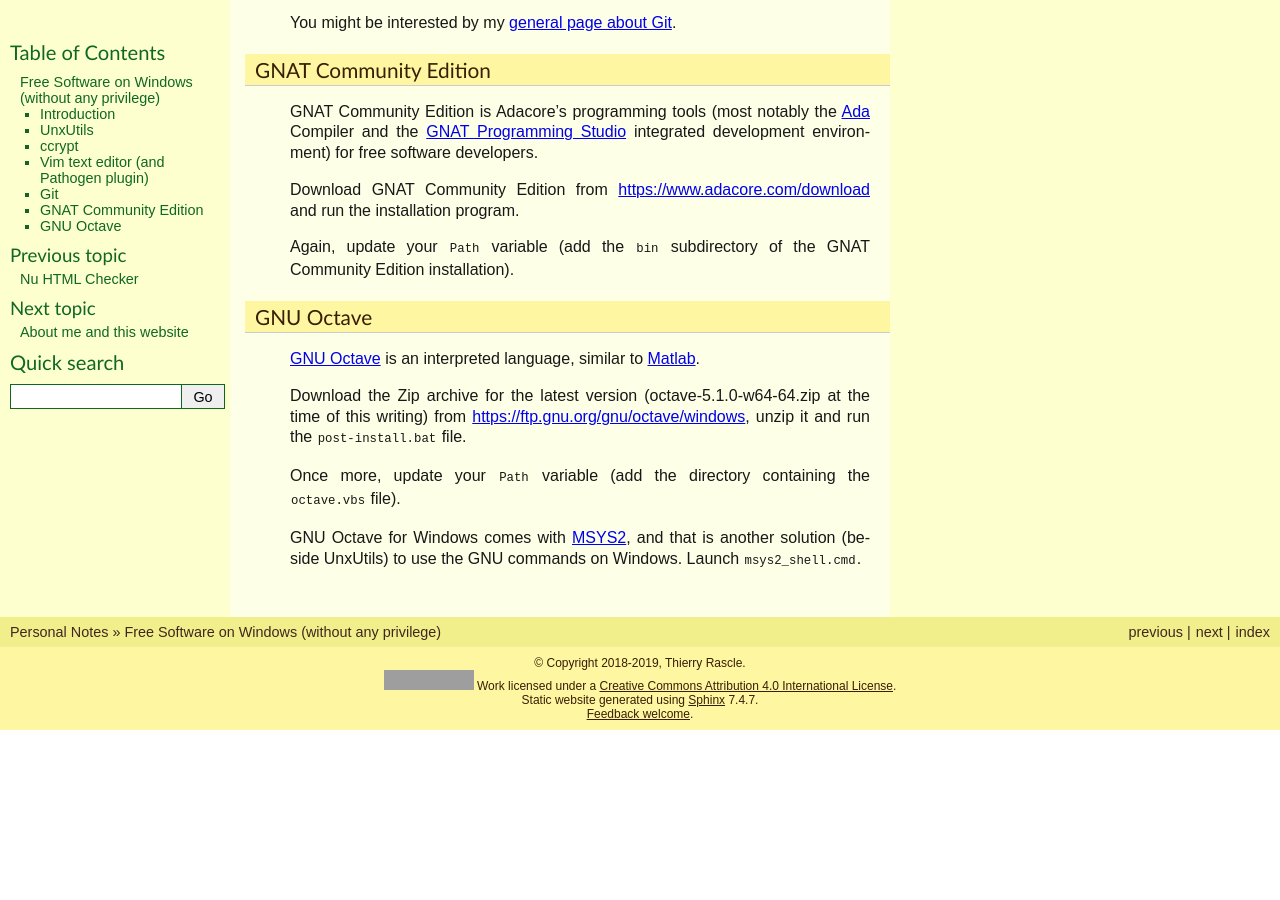
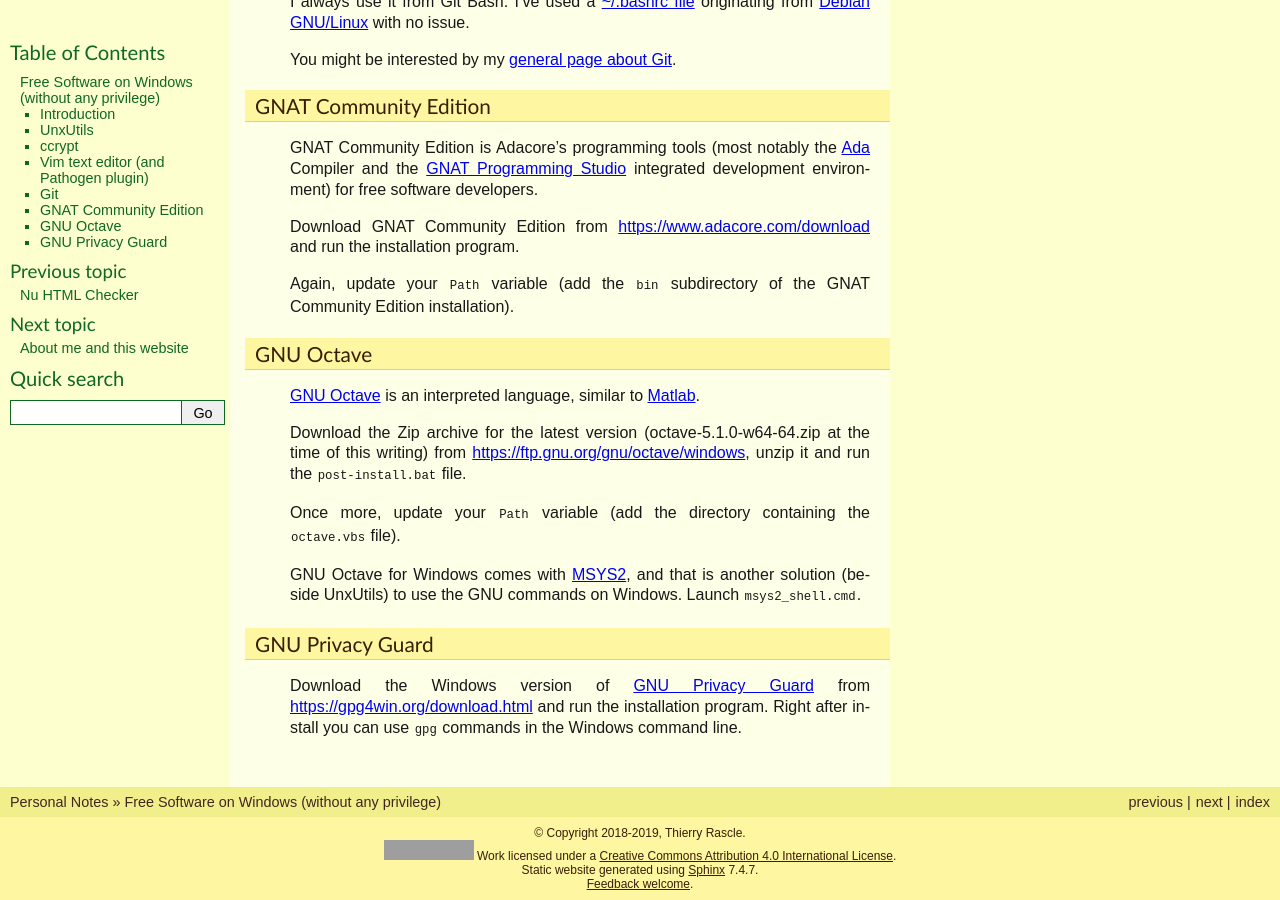
Before and after one commit to thierr26/thierr26_personal_notes_sphinx_sources, a Sphinx documentation site: the page built from source/fs_win_no_privilege.rst, in a window 1280 px wide and 900 px high, scrolled down 2028 px. Built offline with Sphinx 7.4.7, drawn with Linux system fonts in a browser that asks for light colours; before the commit the page ends 2758 px from its top, so only the background shows below that; grey boxes are pictures that could not be loaded.

Commit message:
Add GPG Windows installation

```diff
--- a/source/fs_win_no_privilege.rst
+++ b/source/fs_win_no_privilege.rst
@@ -159,3 +159,15 @@
 GNU Octave for Windows comes with `MSYS2 <https://www.msys2.org>`_, and that is
 another solution (beside UnxUtils) to use the GNU commands on Windows. Launch
 ``msys2_shell.cmd``.
+
+
+GNU Privacy Guard
+-----------------
+
+.. index::
+  single: GNU Privacy Guard (on Windows)
+
+Download the Windows version of `GNU Privacy Guard
+<https://en.wikipedia.org/wiki/GNU_Privacy_Guard>`_ from
+https://gpg4win.org/download.html and run the installation program. Right after
+install you can use ``gpg`` commands in the Windows command line.
```
